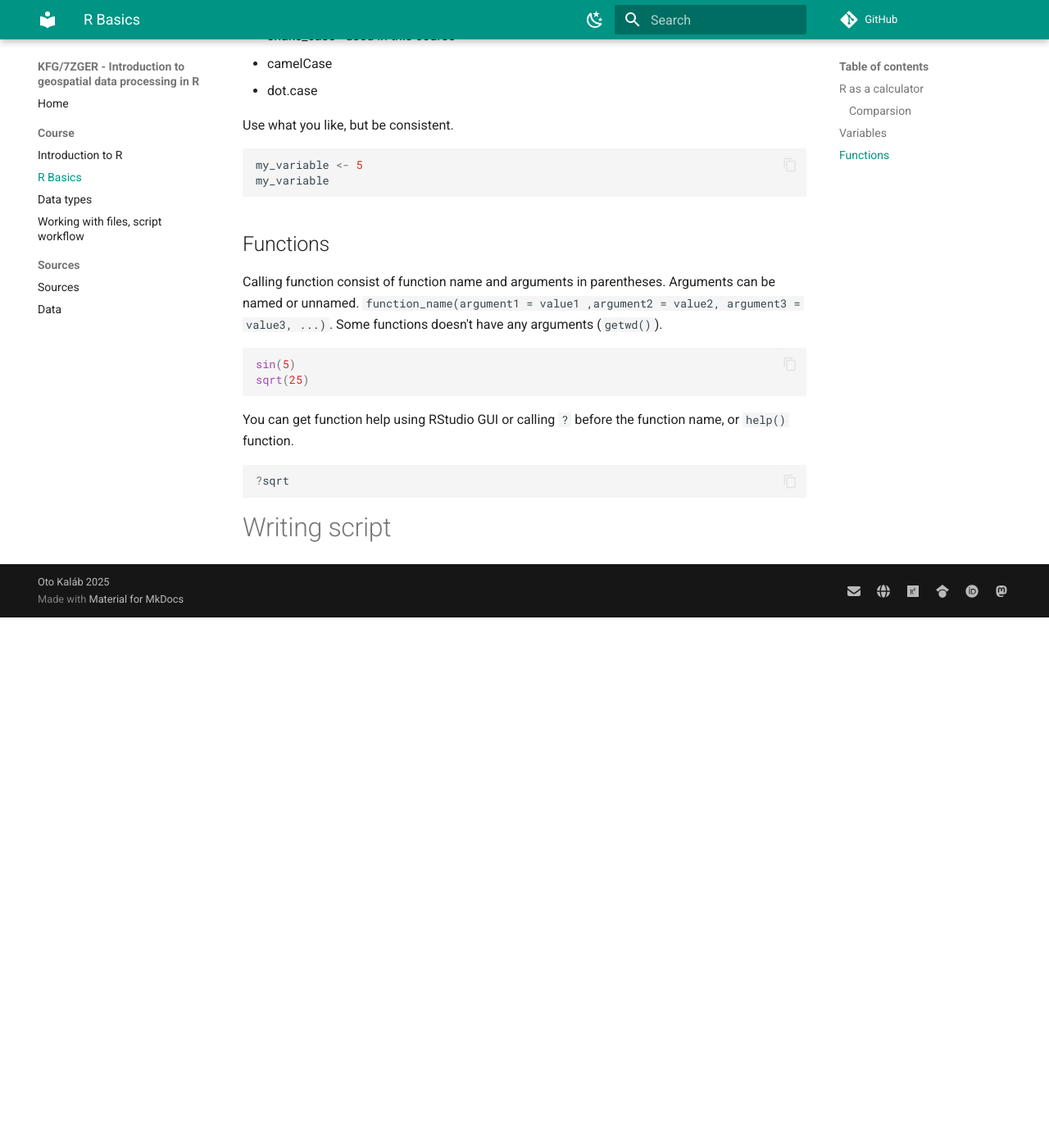
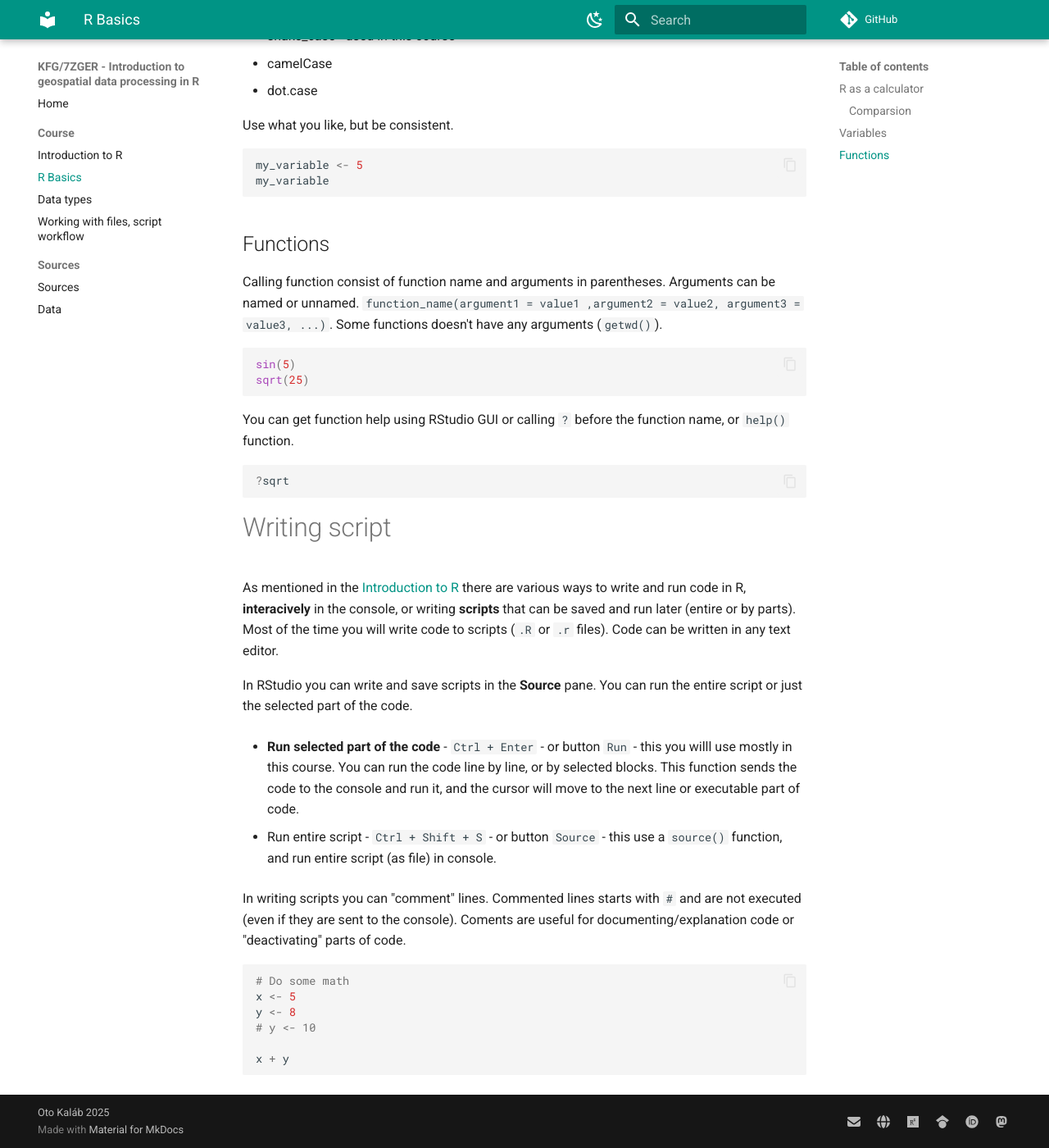
Before and after one commit to kalab-oto/7ZGER, an MkDocs documentation site: the page built from docs/basics.md, in a window 1280 px wide and 1400 px high, scrolled down 2169 px. Shown: the whole window at 82% size. Built offline with MkDocs 1.6.1 and Material for MkDocs 9.7.7, drawn with Linux system fonts in a browser that asks for light colours; comment, search, counter and statistics services are not loaded; before the commit the page ends 2922 px from its top, so only the background shows below that.

Commit message:
docs: scripts and comments

````diff
--- a/docs/basics.md
+++ b/docs/basics.md
@@ -128,4 +128,22 @@ You can get function help using RStudio GUI or calling `?` before the function n
 ```
 
 # Writing script
-<!-- todo -->
+
+As mentioned in the [Introduction to R](intro.md) there are various ways to write and run code in R, **interacively** in the console, or writing **scripts** that can be saved and run later (entire or by parts). Most of the time you will write code to scripts (`.R` or `.r` files). Code can be written in any text editor.
+
+In RStudio you can write and save scripts in the **Source** pane. You can run the entire script or just the selected part of the code.
+
+- **Run selected part of the code** - `Ctrl + Enter` - or button `Run` - this you willl use mostly in this course. You can run the code line by line, or by selected blocks. This function sends the code to the console and run it, and the cursor will move to the next line or executable part of code.
+
+- Run entire script - `Ctrl + Shift + S` - or button `Source` - this use a `source()` function, and run entire script (as file) in console.
+
+In writing scripts you can "comment" lines. Commented lines starts with `#` and are not executed (even if they are sent to the console). Coments are useful for documenting/explanation code or "deactivating" parts of code.
+
+``` r
+# Do some math
+x <- 5
+y <- 8
+# y <- 10
+
+x + y
+```
````
